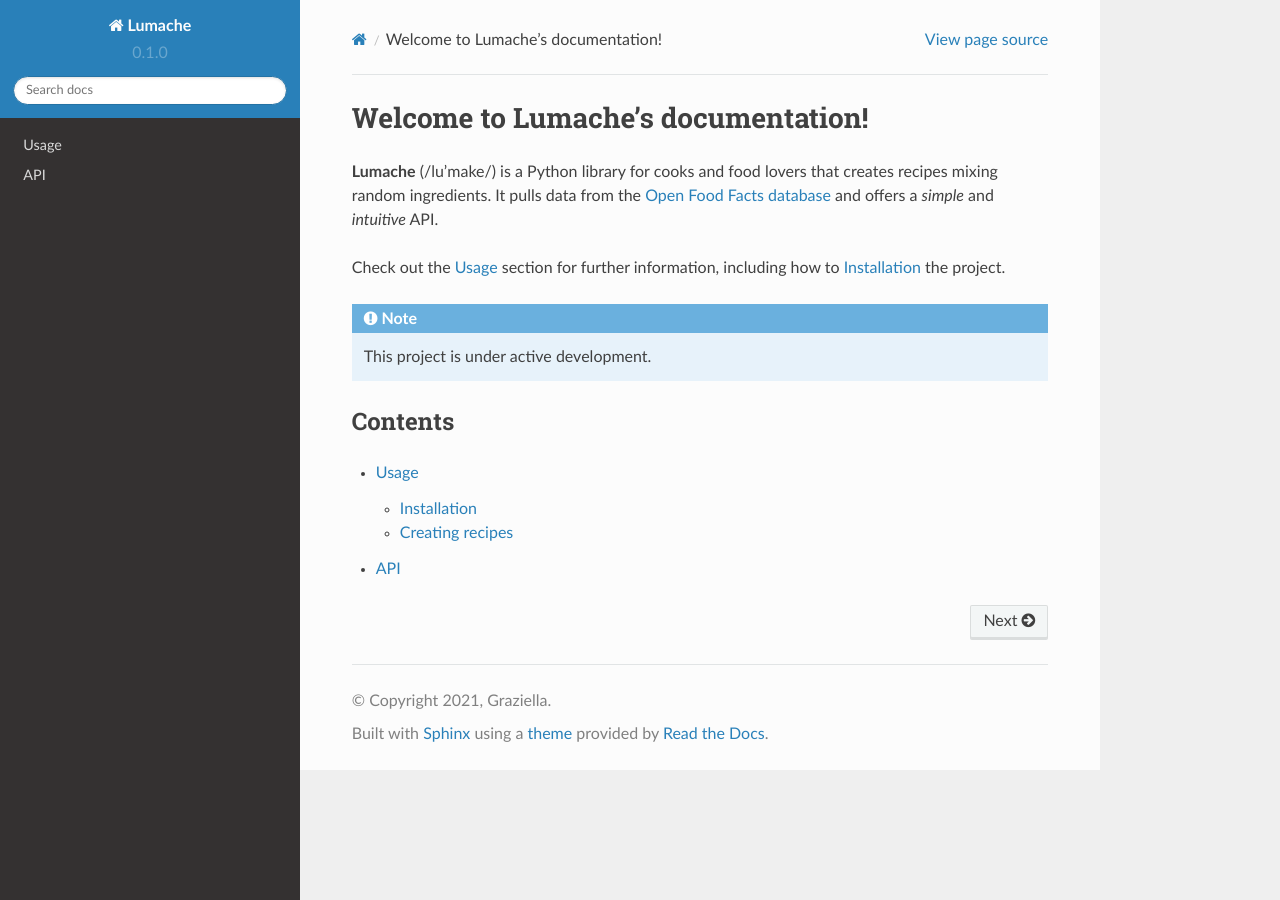
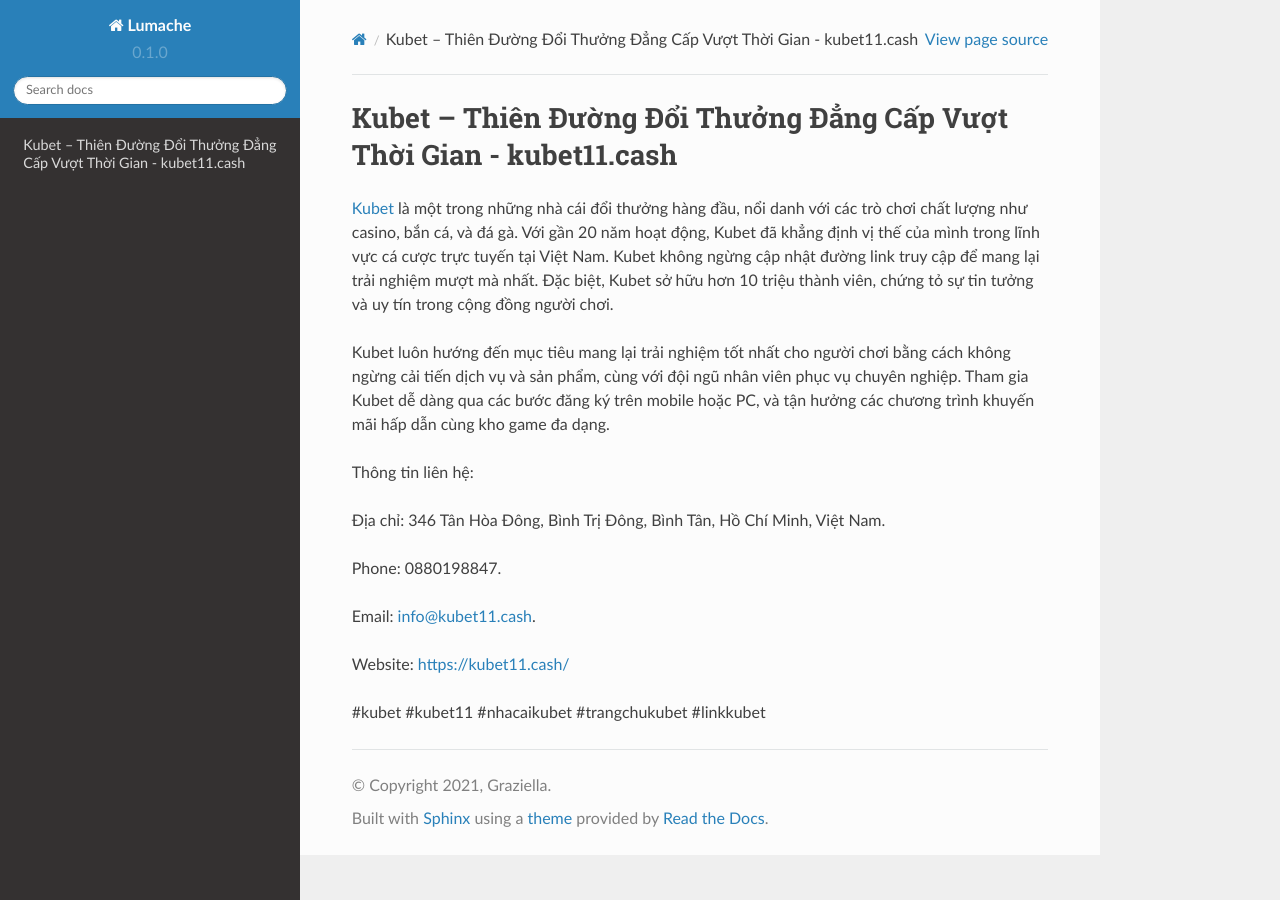
Before and after one commit to socialentity1/kubet11cash, a Sphinx documentation site: the page built from docs/source/index.rst, in a window 1280 px wide. Built offline with Sphinx 7.4.7 and the Read the Docs theme 2.0.0, drawn with Linux system fonts in a browser that asks for light colours.

Commit message:
Update index.rst

```diff
--- a/docs/source/index.rst
+++ b/docs/source/index.rst
@@ -1,22 +1,18 @@
-Welcome to Lumache's documentation!
+Kubet – Thiên Đường Đổi Thưởng Đẳng Cấp Vượt Thời Gian - kubet11.cash
 ===================================
 
-**Lumache** (/lu'make/) is a Python library for cooks and food lovers
-that creates recipes mixing random ingredients.
-It pulls data from the `Open Food Facts database <https://world.openfoodfacts.org/>`_
-and offers a *simple* and *intuitive* API.
+`Kubet <https://kubet11.cash/>`_ là một trong những nhà cái đổi thưởng hàng đầu, nổi danh với các trò chơi chất lượng như casino, bắn cá, và đá gà. Với gần 20 năm hoạt động, Kubet đã khẳng định vị thế của mình trong lĩnh vực cá cược trực tuyến tại Việt Nam. Kubet không ngừng cập nhật đường link truy cập để mang lại trải nghiệm mượt mà nhất. Đặc biệt, Kubet sở hữu hơn 10 triệu thành viên, chứng tỏ sự tin tưởng và uy tín trong cộng đồng người chơi.
 
-Check out the :doc:`usage` section for further information, including
-how to :ref:`installation` the project.
+Kubet luôn hướng đến mục tiêu mang lại trải nghiệm tốt nhất cho người chơi bằng cách không ngừng cải tiến dịch vụ và sản phẩm, cùng với đội ngũ nhân viên phục vụ chuyên nghiệp. Tham gia Kubet dễ dàng qua các bước đăng ký trên mobile hoặc PC, và tận hưởng các chương trình khuyến mãi hấp dẫn cùng kho game đa dạng.
 
-.. note::
+Thông tin liên hệ:
 
-   This project is under active development.
+Địa chỉ: 346 Tân Hòa Đông, Bình Trị Đông, Bình Tân, Hồ Chí Minh, Việt Nam.
 
-Contents
---------
+Phone: 0880198847.
 
-.. toctree::
+Email: info@kubet11.cash.
 
-   usage
-   api
+Website: https://kubet11.cash/
+
+#kubet #kubet11 #nhacaikubet #trangchukubet #linkkubet
```
